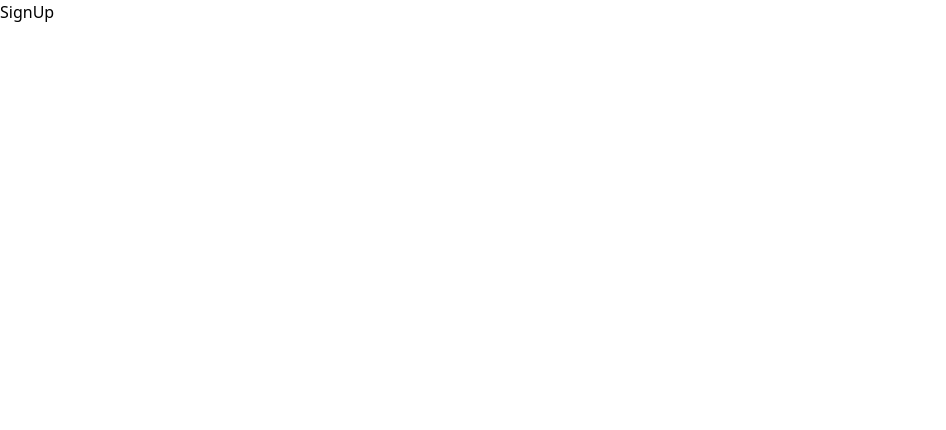
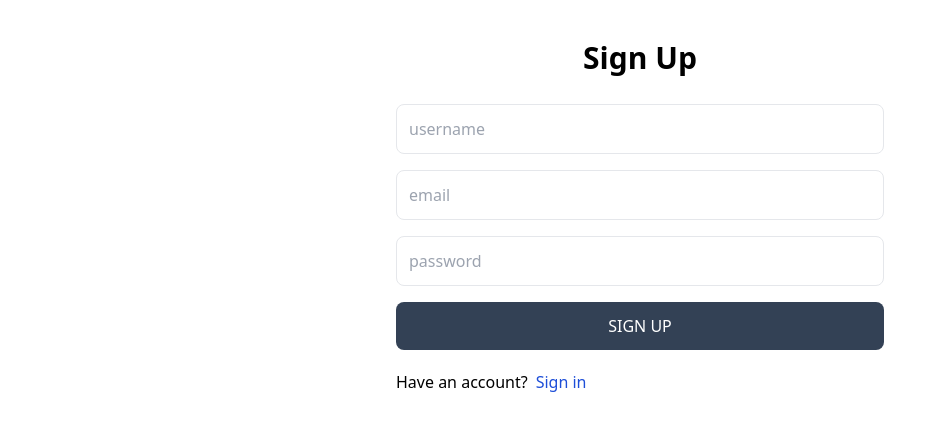
Before and after one commit to Tejaskait/PANTHER--, a React (Vite) app in the folder client/: page /sign-up in a window 1280 px wide. Shown: the top 430 px of the page, without its empty margins (0-946 px from the left). Built offline with nearby package versions, Linux system fonts and the light colour scheme.

Commit message:
signup functionality

```diff
--- a/client/src/pages/SignUp.jsx
+++ b/client/src/pages/SignUp.jsx
@@ -1,7 +1,83 @@
-import React from 'react'
+import { useState } from 'react';
+import { Link, useNavigate } from 'react-router-dom';
 
 export default function SignUp() {
+  const [formData, setFormData] = useState({});
+  const [error, setError] = useState(null);
+  const [loading, setLoading] = useState(false);
+  const navigate = useNavigate();
+  const handleChange = (e) => {
+    setFormData({
+      ...formData,
+      [e.target.id]: e.target.value,
+    });
+  };
+  const handleSubmit = async (e) => {
+    e.preventDefault();
+    try {
+      setLoading(true);
+      const res = await fetch('/api/auth/signup', {
+        method: 'POST',
+        headers: {
+          'Content-Type': 'application/json',
+        },
+        body: JSON.stringify(formData),
+      });
+      const data = await res.json();
+      console.log(data);
+      if (data.success === false) {
+        setLoading(false);
+        setError(data.message);
+        return;
+      }
+      setLoading(false);
+      setError(null);
+      navigate('/sign-in');
+    } catch (error) {
+      setLoading(false);
+      setError(error.message);
+    }
+  };
   return (
-    <div>SignUp</div>
+    <div className='p-3 max-w-lg mx-auto'>
+      <h1 className='text-3xl text-center font-semibold my-7'>Sign Up</h1>
+      <form onSubmit={handleSubmit} className='flex flex-col gap-4'>
+        <input
+          type='text'
+          placeholder='username'
+          className='border p-3 rounded-lg'
+          id='username'
+          onChange={handleChange}
+        />
+        <input
+          type='email'
+          placeholder='email'
+          className='border p-3 rounded-lg'
+          id='email'
+          onChange={handleChange}
+        />
+        <input
+          type='password'
+          placeholder='password'
+          className='border p-3 rounded-lg'
+          id='password'
+          onChange={handleChange}
+        />
+        <button
+          disabled={loading}
+          className='bg-slate-700 text-white p-3 rounded-lg uppercase hover:opacity-95 disabled:opacity-80'
+        >
+          {loading ? 'Loading...' : 'Sign Up'}
+        </button>
+      </form>
+      <div className="flex gap-2 mt-5">
+        <p>Have an account?</p>
+        <Link to={"/sign-in"}>
+          <span className='text-blue-700'>Sign in</span>
+        </Link>
+      </div>
+      {error && <p className='text-red-500 mt-5'>{error}</p>}
+
+    </div>
   )
 }
```
Also changed, not shown: client/vite.config.js (line endings or trailing spaces), 1 other file (tests, documents, lock files or other folders).
